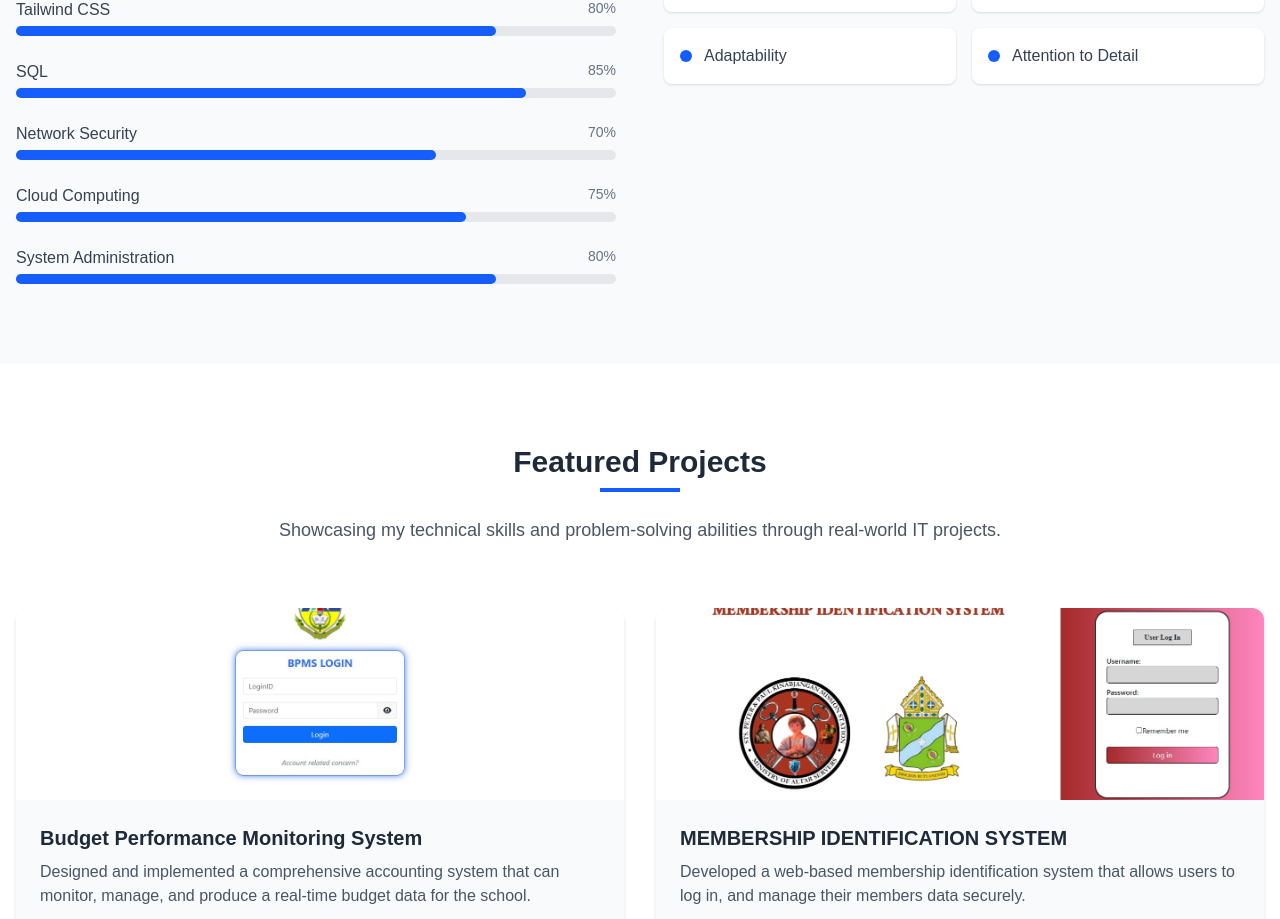
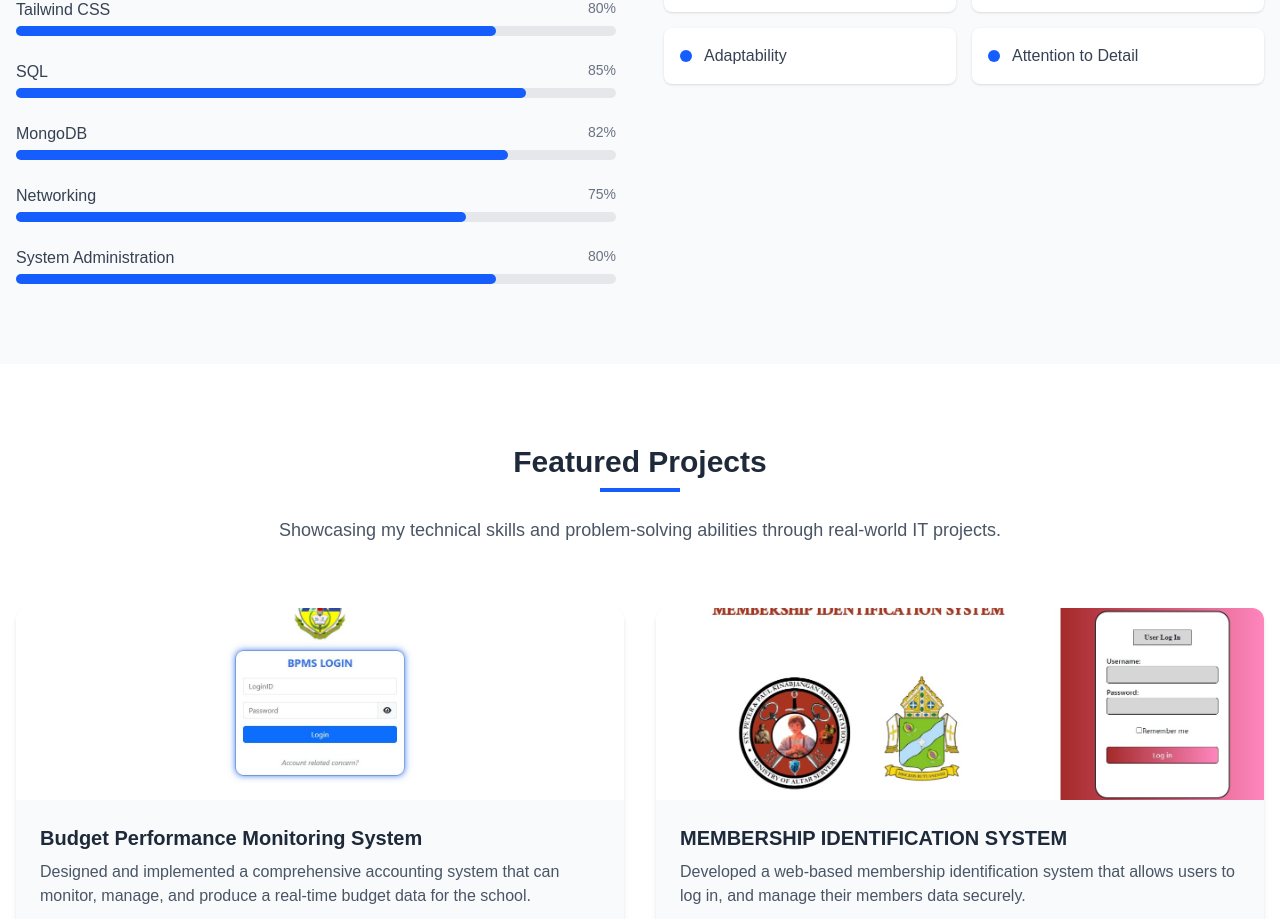
Before and after one commit to Kyenite/web-depot-nextjs, a Next.js app: page / in a window 1280 px wide. Shown: the part 1780-2699 px from the top of the page. Built offline with nearby package versions, Linux system fonts and the light colour scheme.

Commit message:
Updated Root

```diff
--- a/src/app/components/Skills.tsx
+++ b/src/app/components/Skills.tsx
@@ -16,10 +16,10 @@ export const Skills = () => {
     name: 'SQL',
     proficiency: 85
   }, {
-    name: 'Network Security',
-    proficiency: 70
+    name: 'MongoDB',
+    proficiency: 82
   }, {
-    name: 'Cloud Computing',
+    name: 'Networking',
     proficiency: 75
   }, {
     name: 'System Administration',
```
